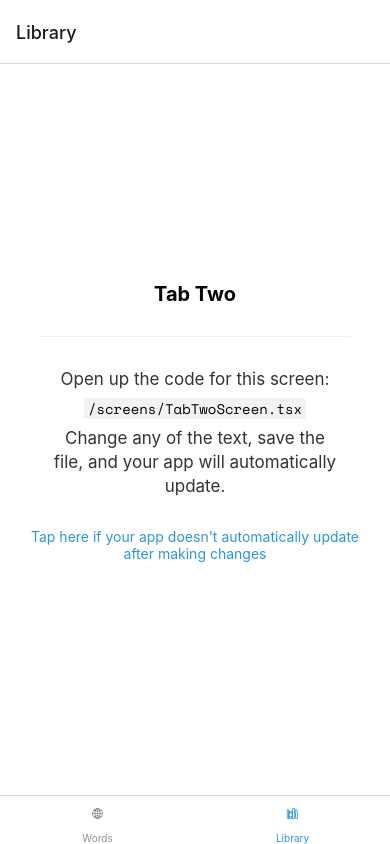
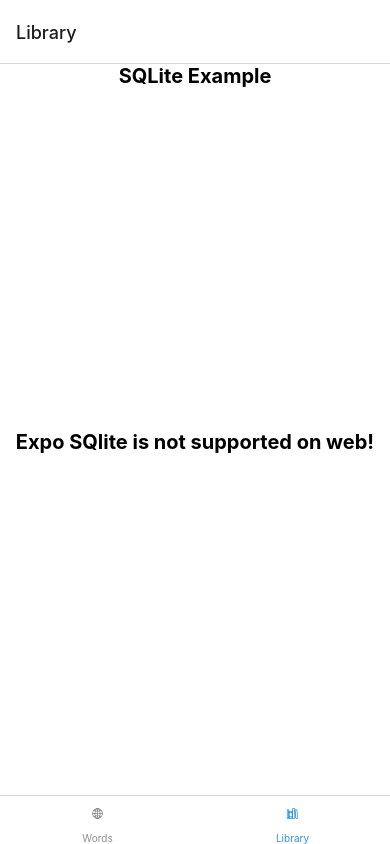
Before and after one commit to gderiyenko/flipper, a React Native app: screen /TabTwo in a window 390 px wide. Built offline with nearby package versions, Linux system fonts and the light colour scheme; what expo-linking would draw is missing.

Commit message:
Library database

```diff
--- a/components/CardFlip.tsx
+++ b/components/CardFlip.tsx
@@ -1,5 +1,4 @@
 import { Ionicons } from '@expo/vector-icons';
-import * as WebBrowser from 'expo-web-browser';
 import React, { useState } from 'react';
 import { StyleSheet, TouchableOpacity } from 'react-native';
 import { Text, View } from './Themed';
@@ -13,15 +12,16 @@
       <TouchableOpacity style={styles.card} onPressIn={() => setSide((++side) % 2)}>
         <View style={styles.card} lightColor="#f7f7f7" darkColor="#292c34">
 
-          {side
-            ? (<Text lightColor="red" darkColor="white" style={{ fontSize: 35 }}>alalla</Text>)
-            : (
-              <View lightColor="#f7f7f7" darkColor="#292c34">
-                <Ionicons size={35} name="language-outline" color="red"/>
-                <Text lightColor="red" darkColor="white" style={{ fontSize: 35 }}>translate</Text>
-              </View>
-            )
-          }
+          {side == 0 ? (
+            // FRONT SIDE
+            <Text lightColor="red" darkColor="white" style={{ fontSize: 35 }}>alalla</Text>
+          ) : (
+            // BACK SIDE
+            <View lightColor="#f7f7f7" darkColor="#292c34">
+              <Ionicons size={35} name="language-outline" color="red" />
+              <Text lightColor="red" darkColor="white" style={{ fontSize: 35 }}>translate</Text>
+            </View>
+          )}
 
         </View>
       </TouchableOpacity>
--- /dev/null
+++ b/components/Library.tsx
@@ -0,0 +1,186 @@
+import React, { useState } from "react";
+import {
+  Platform,
+  ScrollView,
+  StyleSheet,
+  Text,
+  TextInput,
+  TouchableOpacity,
+  View,
+} from "react-native";
+import Constants from "expo-constants";
+import * as SQLite from "expo-sqlite";
+
+function openDatabase() {
+  if (Platform.OS === "web") {
+    return {
+      transaction: () => {
+        return {
+          executeSql: () => {},
+        };
+      },
+    };
+  }
+
+  const db = SQLite.openDatabase("db.db");
+  return db;
+}
+
+const db = openDatabase();
+
+function Items({ onPressItem }) {
+  const [items, setItems] = React.useState(null);
+
+  React.useEffect(() => {
+    db.transaction((tx) => {
+      tx.executeSql(
+        `select * from items;`,
+        [],
+        (_, { rows: { _array } }) => setItems(_array)
+      );
+    });
+  }, []);
+
+  if (items === null || items.length === 0) {
+    return null;
+  }
+
+  return (
+    <View style={styles.sectionContainer}>
+      <Text style={styles.sectionHeading}>Groups:</Text>
+      {items.map(({ id, done, value }) => (
+        <TouchableOpacity
+          key={id}
+          onPress={() => onPressItem && onPressItem(id)}
+          style={{
+            backgroundColor: done ? "#1c9963" : "#fff",
+            borderColor: "#000",
+            borderWidth: 1,
+            padding: 8,
+          }}
+        >
+          <Text style={{ color: done ? "#fff" : "#000" }}>{value}</Text>
+        </TouchableOpacity>
+      ))}
+    </View>
+  );
+}
+
+export default function App() {
+  const [text, setText] = React.useState(null);
+  const [forceUpdate, forceUpdateId] = useForceUpdate();
+
+  React.useEffect(() => {
+    db.transaction((tx) => {
+      tx.executeSql(
+        "create table if not exists items (id integer primary key not null, value text);"
+      );
+    });
+  }, []);
+
+  const add = (text) => {
+    // is text empty?
+    if (text === null || text === "") {
+      return false;
+    }
+
+    db.transaction(
+      (tx) => {
+        tx.executeSql("insert into items (value) values (?)", [text]);
+        tx.executeSql("select * from items", [], (_, { rows }) =>
+          console.log(JSON.stringify(rows))
+        );
+      },
+      null,
+      forceUpdate
+    );
+  };
+
+  return (
+    <View style={styles.container}>
+      <Text style={styles.heading}>SQLite Example</Text>
+
+      {Platform.OS === "web" ? (
+        <View
+          style={{ flex: 1, justifyContent: "center", alignItems: "center" }}
+        >
+          <Text style={styles.heading}>
+            Expo SQlite is not supported on web!
+          </Text>
+        </View>
+      ) : (
+        <>
+          <View style={styles.flexRow}>
+            <TextInput
+              onChangeText={(text) => setText(text)}
+              onSubmitEditing={() => {
+                add(text);
+                setText(null);
+              }}
+              placeholder="what do you need to do?"
+              style={styles.input}
+              value={text}
+            />
+          </View>
+          <ScrollView style={styles.listArea}>
+            <Items
+              key={`forceupdate-todo-${forceUpdateId}`}
+              onPressItem={(id) =>
+                db.transaction(
+                  (tx) => {
+                    tx.executeSql(`delete from items where id = ?;`, [id]);
+                  },
+                  null,
+                  forceUpdate
+                )
+              }
+            />
+          </ScrollView>
+        </>
+      )}
+    </View>
+  );
+}
+
+function useForceUpdate() {
+  const [value, setValue] = useState(0);
+  return [() => setValue(value + 1), value];
+}
+
+const styles = StyleSheet.create({
+  container: {
+    backgroundColor: "#fff",
+    flex: 1,
+    paddingTop: Constants.statusBarHeight,
+  },
+  heading: {
+    fontSize: 20,
+    fontWeight: "bold",
+    textAlign: "center",
+  },
+  flexRow: {
+    flexDirection: "row",
+  },
+  input: {
+    borderColor: "#4630eb",
+    borderRadius: 4,
+    borderWidth: 1,
+    flex: 1,
+    height: 48,
+    margin: 16,
+    padding: 8,
+  },
+  listArea: {
+    backgroundColor: "#f0f0f0",
+    flex: 1,
+    paddingTop: 16,
+  },
+  sectionContainer: {
+    marginBottom: 16,
+    marginHorizontal: 16,
+  },
+  sectionHeading: {
+    fontSize: 18,
+    marginBottom: 8,
+  },
+});
--- a/package.json
+++ b/package.json
@@ -19,9 +19,11 @@
     "expo": "~43.0.2",
     "expo-asset": "~8.4.3",
     "expo-constants": "~12.1.3",
+    "expo-file-system": "~13.0.3",
     "expo-font": "~10.0.3",
     "expo-linking": "~2.4.2",
     "expo-splash-screen": "~0.13.5",
+    "expo-sqlite": "~10.0.3",
     "expo-status-bar": "~1.1.0",
     "expo-web-browser": "~10.0.3",
     "react": "17.0.1",
--- a/screens/TabTwoScreen.tsx
+++ b/screens/TabTwoScreen.tsx
@@ -1,15 +1,12 @@
 import * as React from 'react';
 import { StyleSheet } from 'react-native';
-
-import EditScreenInfo from '../components/EditScreenInfo';
+import Library from '../components/Library';
 import { Text, View } from '../components/Themed';
 
 export default function TabTwoScreen() {
   return (
     <View style={styles.container}>
-      <Text style={styles.title}>Tab Two</Text>
-      <View style={styles.separator} lightColor="#eee" darkColor="rgba(255,255,255,0.1)" />
-      <EditScreenInfo path="/screens/TabTwoScreen.tsx" />
+      <Library />
     </View>
   );
 }
@@ -17,16 +14,5 @@
 const styles = StyleSheet.create({
   container: {
     flex: 1,
-    alignItems: 'center',
-    justifyContent: 'center',
-  },
-  title: {
-    fontSize: 20,
-    fontWeight: 'bold',
-  },
-  separator: {
-    marginVertical: 30,
-    height: 1,
-    width: '80%',
   },
 });
```
Also changed, not shown: metro.config.js (added, +9 -0 lines), 1 other file (tests, documents, lock files or other folders).
